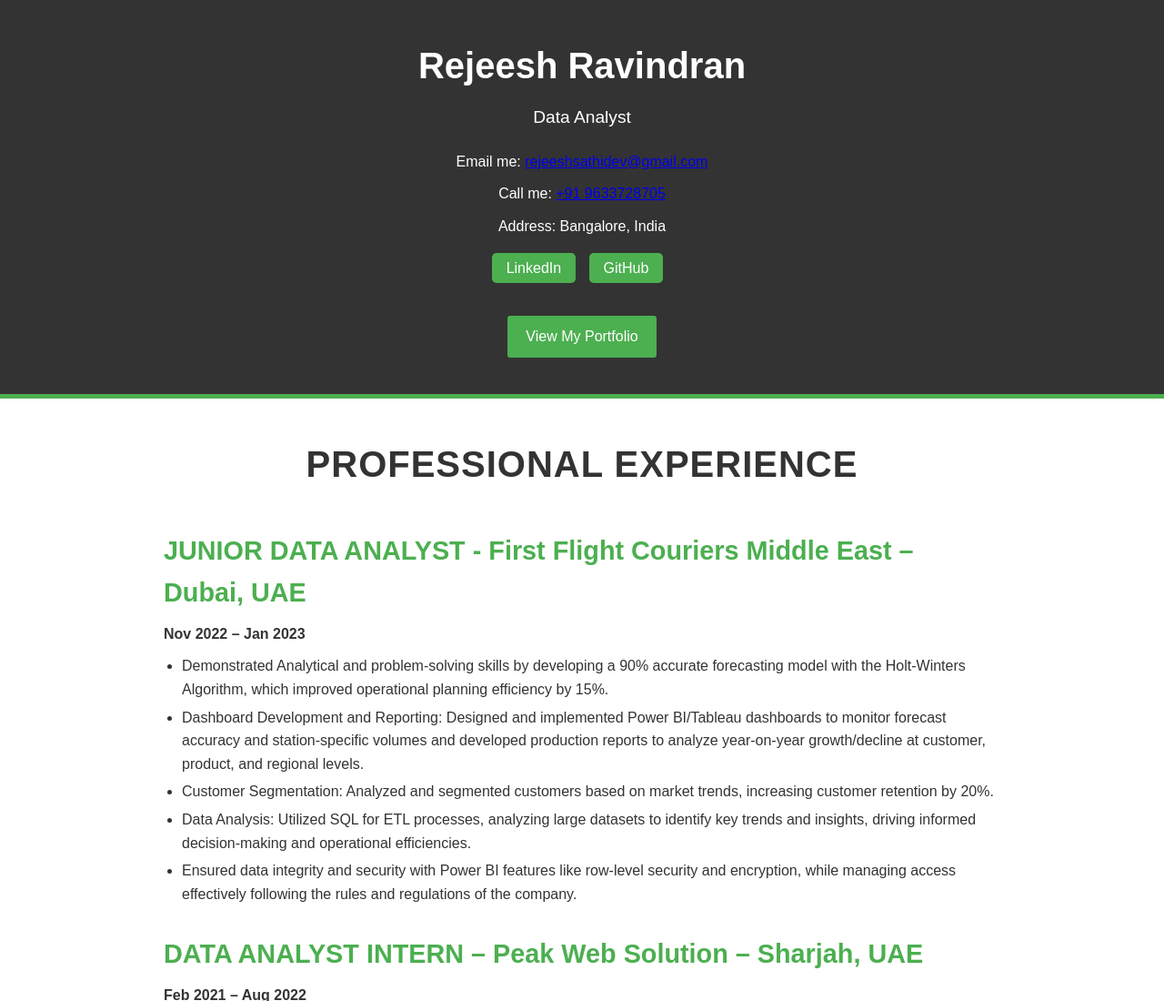
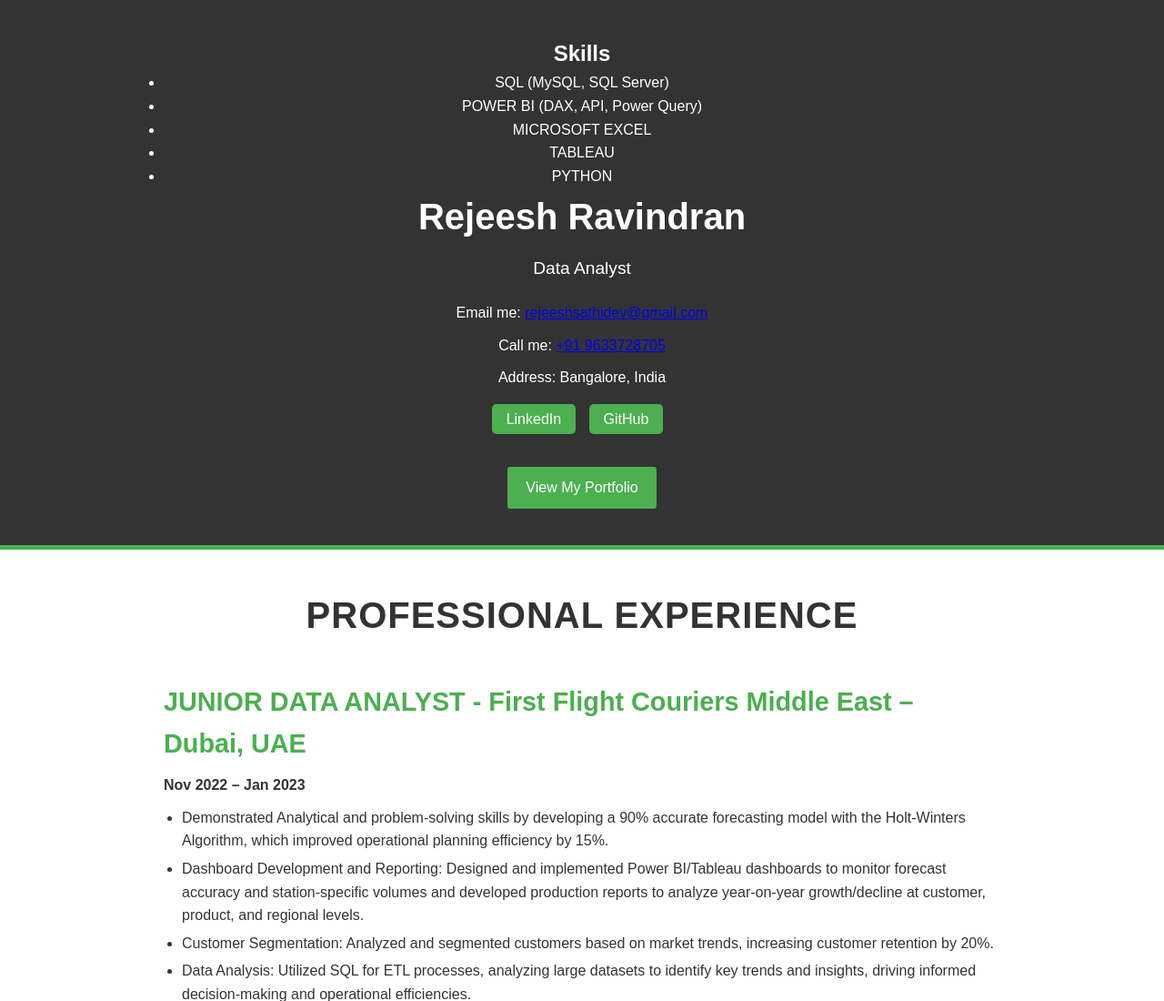
Before and after one commit to rejeeshravindran/Rejeesh_Portfolio, a plain HTML site: page index.html in a window 1280 px wide. Shown: the top 1100 px of the page at 91% size. Drawn offline with Linux system fonts and the light colour scheme.

Commit message:
Update index.html

```diff
--- a/index.html
+++ b/index.html
@@ -9,6 +9,16 @@
 <body>
     <header>
         <div class="container">
+            <div class="skills">
+                <h2>Skills</h2>
+                <ul>
+                    <li>SQL (MySQL, SQL Server)</li>
+                    <li>POWER BI (DAX, API, Power Query)</li>
+                    <li>MICROSOFT EXCEL</li>
+                    <li>TABLEAU</li>
+                    <li>PYTHON</li>
+                </ul>
+            </div>
             <h1>Rejeesh Ravindran</h1>
             <p>Data Analyst</p>
             <ul class="contact-info">
@@ -23,6 +33,12 @@
             <a href="portfolio.html" class="view-portfolio">View My Portfolio</a>
         </div>
     </header>
+
+    <!-- Rest of your content as before -->
+
+</body>
+</html>
+
 
     <section id="experience">
         <div class="container">
```
